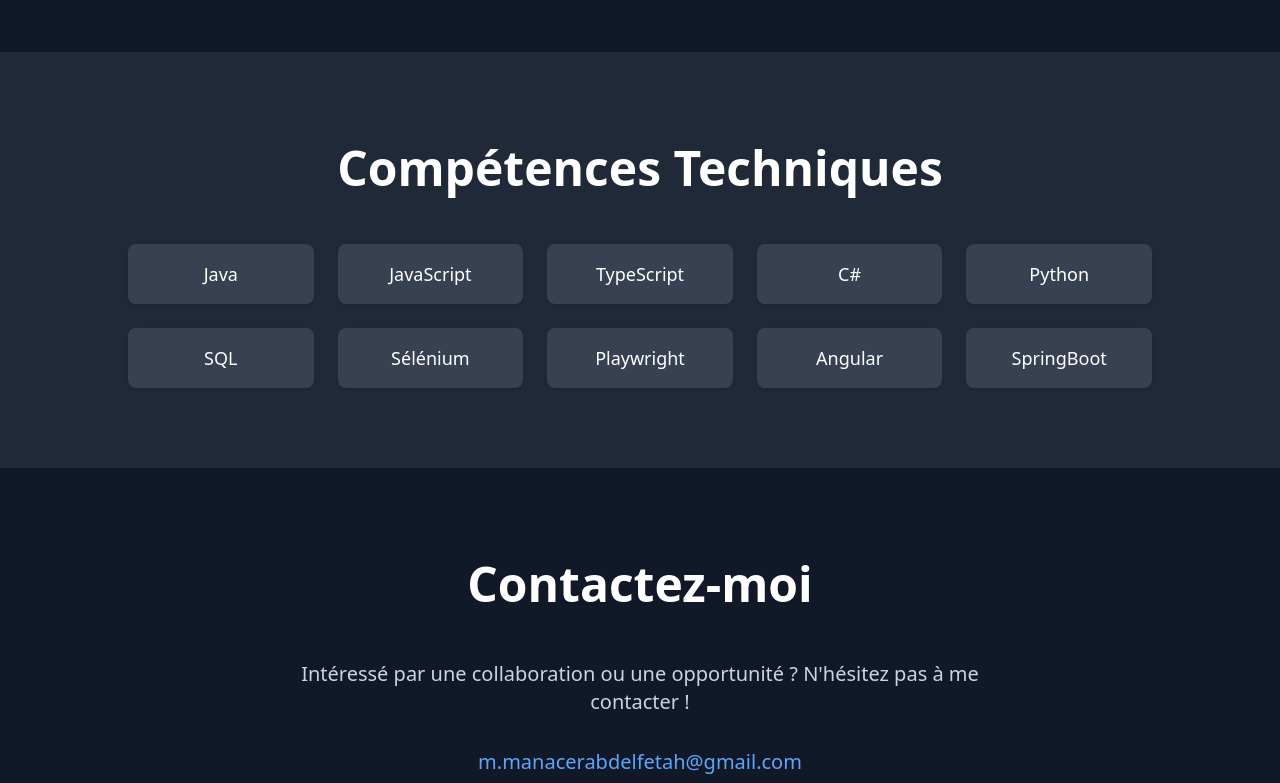
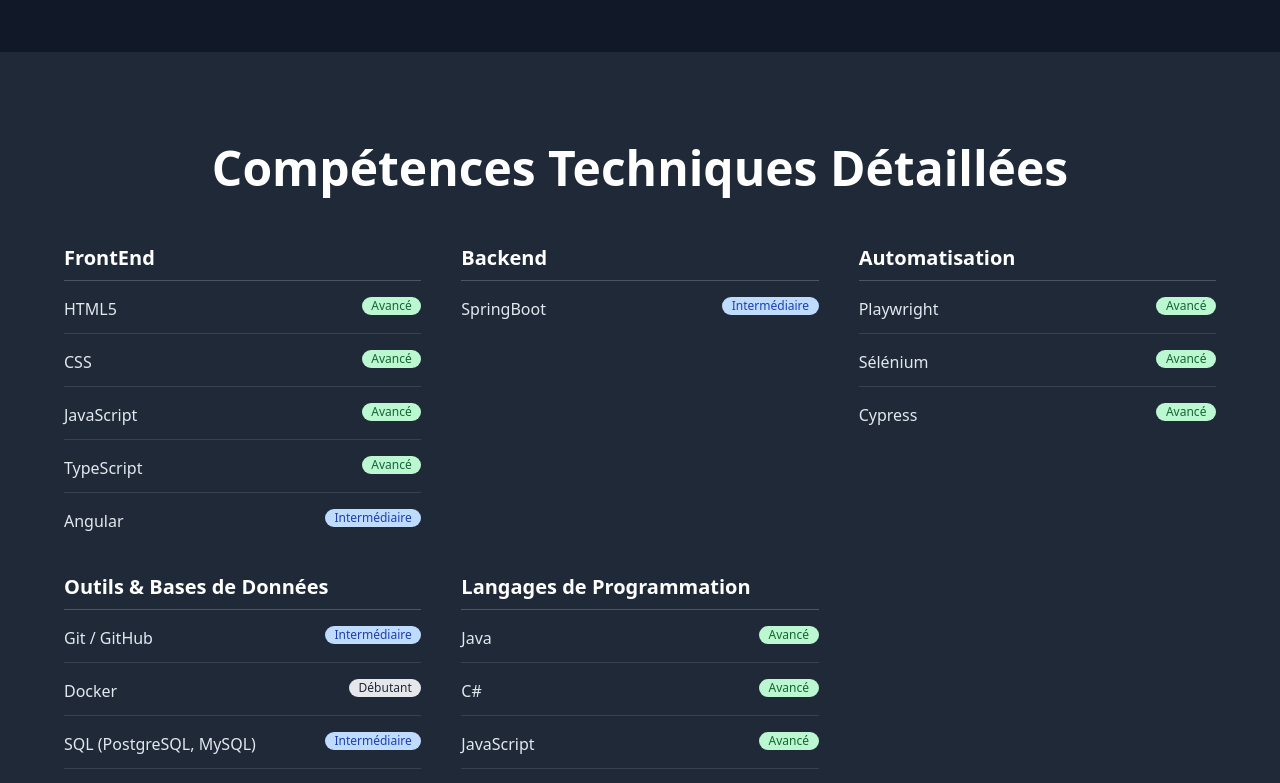
Before and after one commit to abdbilal146/my_portfolio, an Angular app: page / in a window 1280 px wide. Shown: the part 2000-2783 px from the top of the page. Built offline with nearby package versions, Linux system fonts and the light colour scheme.

Commit message:
added some enhancement

```diff
--- a/src/app/app.config.ts
+++ b/src/app/app.config.ts
@@ -3,7 +3,8 @@
 
 import { routes } from './app.routes';
 import { provideClientHydration } from '@angular/platform-browser';
+import { provideHttpClient } from '@angular/common/http';
 
 export const appConfig: ApplicationConfig = {
-  providers: [provideZoneChangeDetection({ eventCoalescing: true }), provideRouter(routes), provideClientHydration()]
+  providers: [provideZoneChangeDetection({ eventCoalescing: true }), provideRouter(routes), provideClientHydration(), provideHttpClient()]
 };
--- a/src/app/components/home-page/home-page.component.css
+++ b/src/app/components/home-page/home-page.component.css
@@ -112,6 +112,10 @@
 }
 @media (min-width: 768px) { .section-title { font-size: 3rem; } } /* Tailwind text-5xl */
 
+.download-btn:hover{
+   cursor: pointer;
+}
+
 /* --- Project Card Styling --- */
 .project-card {
    transition: transform 0.3s ease, box-shadow 0.3s ease;
@@ -128,3 +132,34 @@
 .skill-item:hover {
     background-color: #4a5568; /* Tailwind gray-700 */
 }
+
+.skill-entry {
+   padding-bottom: 0.75rem; /* un peu plus d'espace */
+   margin-bottom: 0.75rem; /* un peu plus d'espace */
+   border-bottom: 1px solid #374151; /* border-gray-700 */
+   /* flex justify-between items-center sont ajoutés via classes Tailwind */
+}
+
+.skill-entry:last-child {
+   border-bottom: none;
+   margin-bottom: 0;
+   padding-bottom: 0;
+}
+
+/* Assure que le contexte passe bien sous le float */
+.skill-entry p {
+   clear: both;
+}
+
+
+
+.level-badge {
+   /* Style de base pour le badge (complète les classes [ngClass]) */
+   display: inline-block; /* Ou juste inline si pas besoin de padding vertical */
+   padding: 0.125rem 0.6rem; /* py-0.5 px-2.5 */
+   font-size: 0.75rem; /* text-xs */
+   font-weight: 500; /* font-medium */
+   border-radius: 9999px; /* rounded-full */
+   line-height: 1.2; /* Ajustement pour la hauteur */
+   white-space: nowrap; /* Empêche le retour à la ligne */
+}
--- a/src/app/components/home-page/home-page.component.html
+++ b/src/app/components/home-page/home-page.component.html
@@ -26,7 +26,7 @@
         <p class="text-lg md:text-xl leading-relaxed text-slate-300">
             Mon objectif est de transformer des idées complexes en applications intuitives et efficaces. J'aime relever des défis techniques et collaborer au sein d'équipes dynamiques.
         </p>
-        <a href="#" class="mt-8 inline-block bg-blue-500 hover:bg-blue-600 text-white font-medium py-3 px-6 rounded-lg transition duration-300">
+        <a (click)="downloadAssetFile(cvFilePath,'cv')"  class="mt-8 inline-block bg-blue-500 hover:bg-blue-600 text-white font-medium py-3 px-6 rounded-lg transition duration-300 download-btn">
             Télécharger mon CV
          </a>
     </div>
@@ -54,14 +54,26 @@
 </section>
 
 <section id="skills" class="content-section bg-gray-800">
-    <div class="max-w-5xl mx-auto">
-        <h2 class="section-title">Compétences Techniques</h2>
-        <div class="grid grid-cols-2 sm:grid-cols-3 md:grid-cols-4 lg:grid-cols-5 gap-6 text-center">
+    <div class="max-w-6xl mx-auto">
+        <h2 class="section-title">Compétences Techniques Détaillées</h2>
 
-            <div *ngFor="let skill of skills" class="skill-item bg-gray-700 p-4 rounded-lg shadow">
-                <span class="text-lg font-medium text-white">{{skill}}</span>
+        <div class="grid grid-cols-1 md:grid-cols-2 lg:grid-cols-3 gap-10">
+            <div *ngFor="let category of skillsCategory" class="space-y-4">
+                <h3 class="text-xl font-semibold text-white border-b border-gray-600 pb-2 mb-4">{{ category.name }}</h3>
+
+                <div *ngFor="let skill of category.skills" class="skill-entry">
+                    <span class="font-medium text-slate-200">{{ skill.name }}</span>
+                    <span class="text-sm text-blue-400 float-right level-badge"
+                    [ngClass]="{
+                        'bg-green-200 text-green-800': skill.level === 'Avancé',
+                        'bg-blue-200 text-blue-800': skill.level === 'Intermédiaire',
+                        'bg-gray-200 text-gray-800': skill.level === 'Débutant'
+                    }"
+                    >{{ skill.level }}</span>
+                    <p *ngIf="skill.context" class="text-xs text-slate-400 mt-1 clear-both">{{ skill.context }}</p>
+                </div>
             </div>
-            </div>
+        </div>
     </div>
 </section>
 
--- a/src/app/components/home-page/home-page.component.ts
+++ b/src/app/components/home-page/home-page.component.ts
@@ -1,8 +1,10 @@
 import { CommonModule } from '@angular/common';
 import { Component, NgModule } from '@angular/core';
-import { Meta, Title } from '@angular/platform-browser';
+import { DomSanitizer, Meta, Title } from '@angular/platform-browser';
 import { Project } from '../models/project';
 import { Social } from '../models/social';
+import { HttpClient, } from '@angular/common/http';
+import { SkillsCategory } from '../models/skills_category';
 
 @Component({
   selector: 'app-home-page',
@@ -14,19 +16,81 @@
 export class HomePageComponent {
 
   public imageLink = 'https://storage.cloud.google.com/mancerbilal/personnelle%20/my_photo.png';
-  public email:string = 'm.manacerabdelfetah@gmail.com'
-  public skills : Array<string> = [
-    'Java',
-    'JavaScript',
-    'TypeScript',
-    'C#',
-    'Python',
-    'SQL',
-    'Sélénium',
-    'Playwright',
-    'Angular',
-    'SpringBoot'
+  public email:string = 'm.mancerabdelfetah@gmail.com';
+  public cvFilePath = 'Angular-JS.jpg';
+  public skillsCategory: SkillsCategory[]= [
+    {
+      name:'FrontEnd',
+      skills:[
+        {
+          name:'HTML5',
+          level:'Avancé',
+        },
+        {
+          name:'CSS',
+          level:'Avancé'
+        },
+        {
+          name:'JavaScript',
+          level:'Avancé'
+        },
+        {
+          name:'TypeScript',
+          level:'Avancé'
+        },
+        {
+          name:'Angular',
+          level:'Intermédiaire'
+        }
+      ]
+    },
+    {
+      name:'Backend',
+      skills:[
+        {
+          name:'SpringBoot',
+          level:'Intermédiaire'
+        },
+      ]
+    },
+    {
+      name:'Automatisation',
+      skills:[
+        {
+          name:'Playwright',
+          level:'Avancé'
+        },
+        {
+          name:'Sélénium',
+          level:'Avancé'
+        },
+        {
+          name:'Cypress',
+          level:'Avancé'
+        },
+      ]
+    },
+    {
+      name: 'Outils & Bases de Données',
+      skills: [
+        { name: 'Git / GitHub', level: 'Intermédiaire' },
+        { name: 'Docker', level: 'Débutant' },
+        { name: 'SQL (PostgreSQL, MySQL)', level: 'Intermédiaire' },
+        { name: 'AWS', level: 'Débutant' }
+      ]
+    },
+    {
+      name: 'Langages de Programmation',
+      skills: [
+        { name: 'Java', level: 'Avancé' },
+        { name: 'C#', level: 'Avancé' },
+        { name: 'JavaScript', level: 'Avancé' },
+        { name: 'TypeScript', level: 'Avancé' },
+        { name: 'Python', level: 'Intermédiaire' }
+      ]
+    }
   ];
+
   public socialLink : Array<Social> = [
     {
       name:'linkedin',
@@ -55,7 +119,7 @@
       link:'https://github.com/abdbilal146/projet_playwright.git'
     },
     {
-      id:4,
+      id:2,
       name:'Mon Portfolio ( Angular TypeScript & Tailwind CSS',
       description:'projet de développment de mon portfolio , utilisant Angular TS ,Tailwind Css frameworks pour le front',
       imageLink:'assets/Angular-JS.jpg',
@@ -63,7 +127,7 @@
     },
     {
       id:3,
-      name:'Nom de project',
+      name:'Rest API (Spring Boot)',
       description:'Brève description du projet, technologies utilisées (React, Node.js, etc.). Mettez en avant les défis et les résultats',
       imageLink:'assets/spring-boot-master-class.png',
       link:''
@@ -71,7 +135,7 @@
 
   ]
 
-  constructor(private title:Title, private meta:Meta){}
+  constructor(private title:Title, private meta:Meta, private http: HttpClient){}
 
 
   ngOnInit(): void {
@@ -95,5 +159,20 @@
 
   }
 
+  downloadAssetFile(filePath: string, fileName: string): void {
+    const assetUrl = `/assets/${filePath}`;
+
+    this.http.get(assetUrl, { responseType: 'blob' }).subscribe(blob => {
+      const url = window.URL.createObjectURL(blob);
+      const link = document.createElement('a');
+      link.href = url;
+      link.download = fileName;
+      document.body.appendChild(link);
+      link.click();
+      document.body.removeChild(link);
+      window.URL.revokeObjectURL(url);
+    });
+  }
+
 
 }
--- /dev/null
+++ b/src/app/components/models/skills.ts
@@ -0,0 +1,5 @@
+export interface Skills{
+    name:string;
+    level:string,
+    context?:string;
+}
--- /dev/null
+++ b/src/app/components/models/skills_category.ts
@@ -0,0 +1,6 @@
+import { Skills } from "./skills";
+
+export interface SkillsCategory{
+    name:string;
+    skills:Skills[];
+}
```
